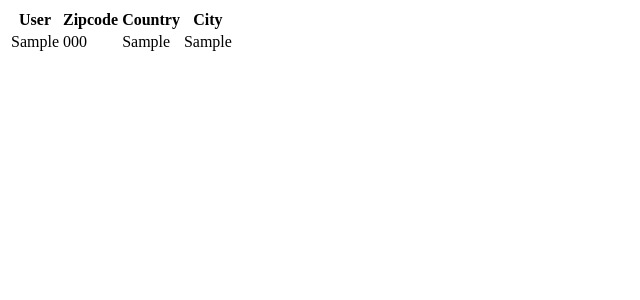
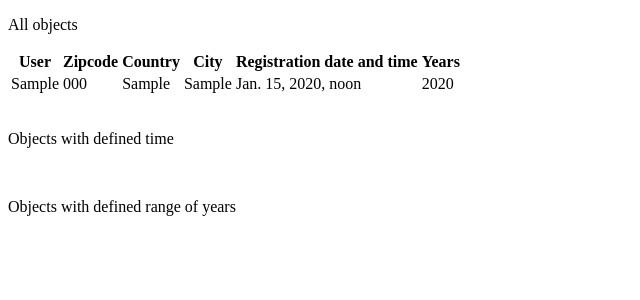
Before and after one commit to OlhaLop/django, a Django app: page /polls/page1/ in a window 1280 px wide. Shown: the top 300 px of the page, without its empty margins (0-640 px from the left). Run offline with Django 3.2, Linux system fonts and the light colour scheme; tables that the repository leaves empty hold one stand-in row (values such as "Sample post").

Commit message:
added data time and int fields, used different filters, results sent to page1.html

```diff
--- a/mysite/polls/models.py
+++ b/mysite/polls/models.py
@@ -7,8 +7,10 @@
 class User(models.Model):
     user = models.CharField(max_length=20)
     zipcode = models.CharField(max_length=5)
-    country = models.CharField(max_length=20)
+    country = models.CharField(max_length=20, db_index=True)
     city = models.CharField(max_length=20)
+    reg_date = models.DateTimeField('registration date', auto_now=True)
+    years = models.IntegerField(default=0)
 
 class Code(models.Model):
     zipcode = models.CharField(max_length=5)
--- a/mysite/polls/templates/polls/page1.html
+++ b/mysite/polls/templates/polls/page1.html
@@ -2,6 +2,7 @@
 
 <html>
     <body>
+    	<p> All objects</p>
      	<table>
       	    <thead>
        	        <tr>
@@ -9,15 +10,52 @@
         	        <th> Zipcode </th>
         	        <th> Country </th>
         	        <th> City </th>
+        	        <th> Registration date and time </th>
+        	        <th> Years </th>
+
         	    </tr>
             </thead>
        	    <tbody>
-      	 	    {% for row in rows %}
+      	 	    {% for row1 in rows1 %}
         	        <tr>
-        	            <td> {{ row.user }} </td>
-        	            <td> {{ row.zipcode }} </td>
-        	            <td> {{ row.country }} </td>
-        	            <td> {{ row.city }} </td>
+        	            <td> {{ row1.user }} </td>
+        	            <td> {{ row1.zipcode }} </td>
+        	            <td> {{ row1.country }} </td>
+        	            <td> {{ row1.city }} </td>
+        	            <td> {{ row1.reg_date }} </td>
+        	            <td> {{ row1.years }} </td>
+        	        </tr>
+        	    {% endfor %}
+        	</tbody>
+        </table>
+        <br>
+        <p> Objects with defined time</p>
+        <table>
+        	<tbody>
+        	    {% for row2 in rows2 %}
+        	        <tr>
+        	            <td> {{ row2.user }} </td>
+        	            <td> {{ row2.zipcode }} </td>
+        	            <td> {{ row2.country }} </td>
+        	            <td> {{ row2.city }} </td>
+        	            <td> {{ row2.reg_date }} </td>
+        	            <td> {{ row2.years }} </td>
+        	        </tr>
+        	    {% endfor %}
+        	</tbody>
+        </table>
+        <br>
+        <p> Objects with defined range of years</p>
+        <table>
+        	<tbody>
+        	    {% for row3 in rows3 %}
+        	        <tr>
+        	            <td> {{ row3.user }} </td>
+        	            <td> {{ row3.zipcode }} </td>
+        	            <td> {{ row3.country }} </td>
+        	            <td> {{ row3.city }} </td>
+        	            <td> {{ row3.reg_date }} </td>
+        	            <td> {{ row3.years }} </td>
         	        </tr>
         	    {% endfor %}
         	</tbody>
--- a/mysite/polls/views.py
+++ b/mysite/polls/views.py
@@ -7,12 +7,19 @@
 
 from polls.models import User
 
+from datetime import datetime, timedelta
+
 def index(request):
     return render(request, 'polls/index.html')
 
 def page1(request):
-	rows = User.objects.all()
-	context = {'rows': rows}
+
+	rows1 = User.objects.all()
+	rows2 = User.objects.filter(reg_date__contains='5:59')
+	rows3 = User.objects.filter(years__range=(22, 27))
+	context = {'rows1': rows1,
+			   'rows2': rows2,
+			   'rows3': rows3	}
 	return render(request, 'polls/page1.html', context)
 
 def page2(request):
```
Also changed, not shown: 2 other files.
